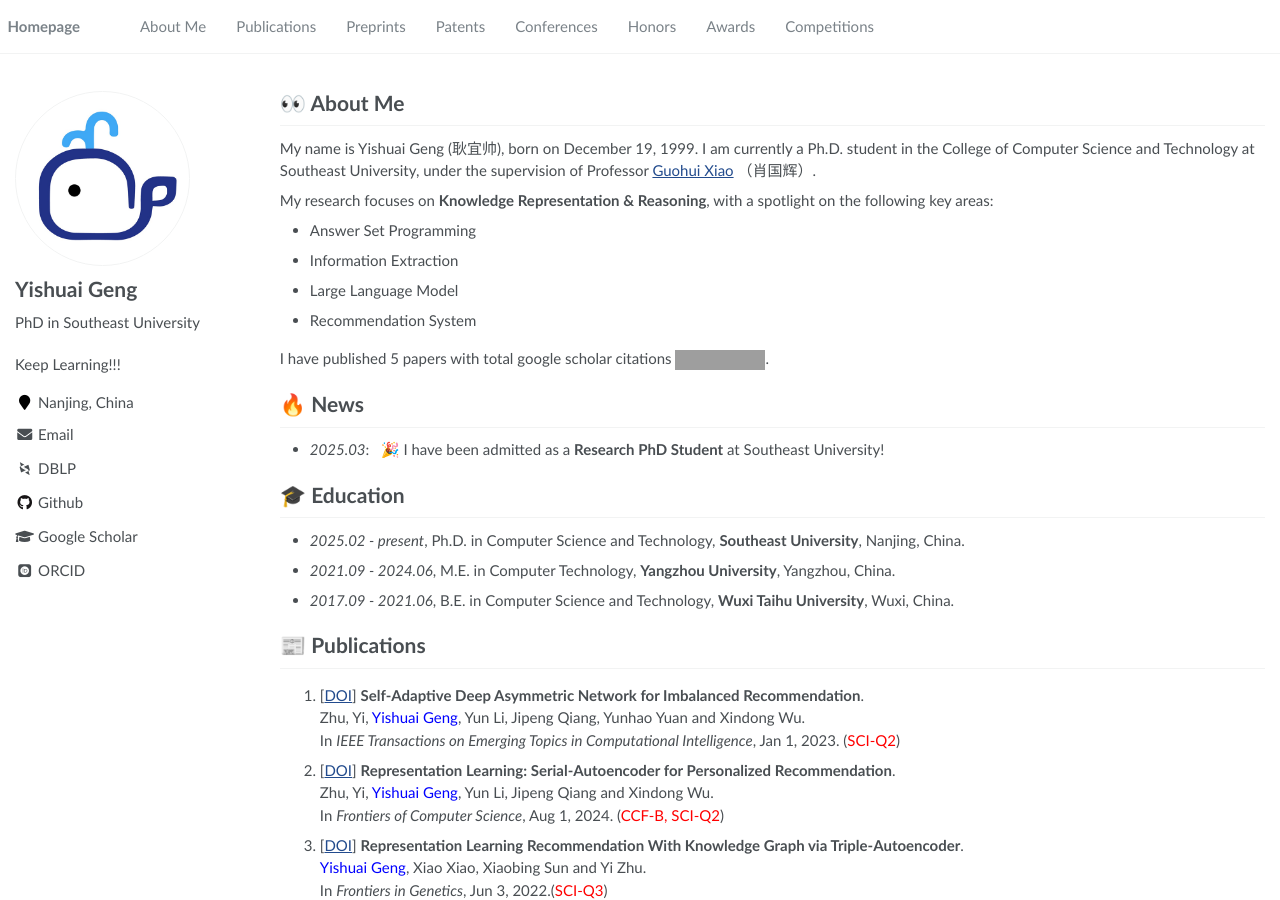
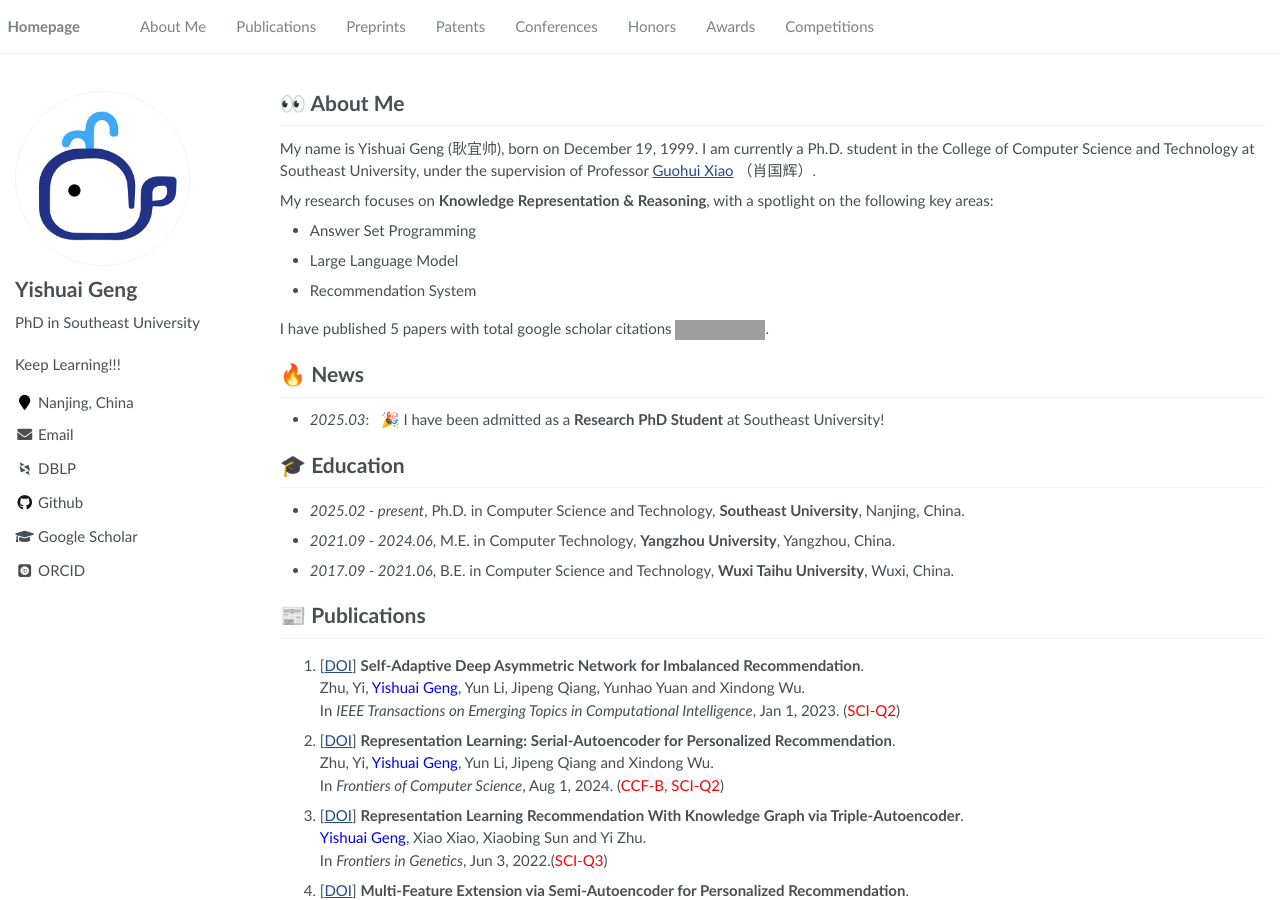
Before and after one commit to YishuaiGeng/ysgeng.github.io, a Jekyll site: the page built from _pages/about.md, in a window 1280 px wide and 900 px high. Built offline with Jekyll 4.4.1, drawn with Linux system fonts in a browser that asks for light colours; some web fonts are replaced; grey boxes are pictures that could not be loaded.

Commit message:
Update about.md

```diff
--- a/_pages/about.md
+++ b/_pages/about.md
@@ -26,7 +26,6 @@ My name is Yishuai Geng (耿宜帅), born on December 19, 1999. I am currently a
 My research focuses on **Knowledge Representation & Reasoning**, with a spotlight on the following key areas:
 
 - Answer Set Programming
-- Information Extraction
 - Large Language Model
 - Recommendation System
 
```
